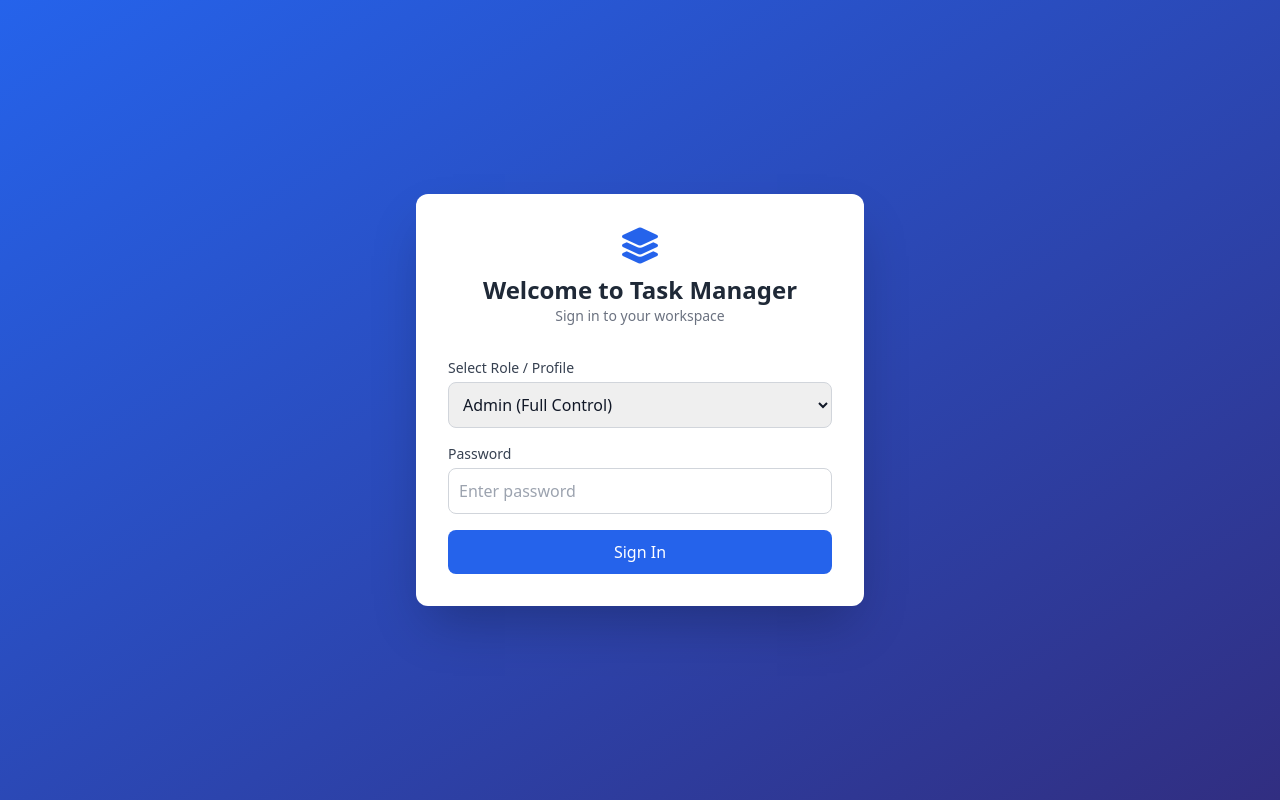
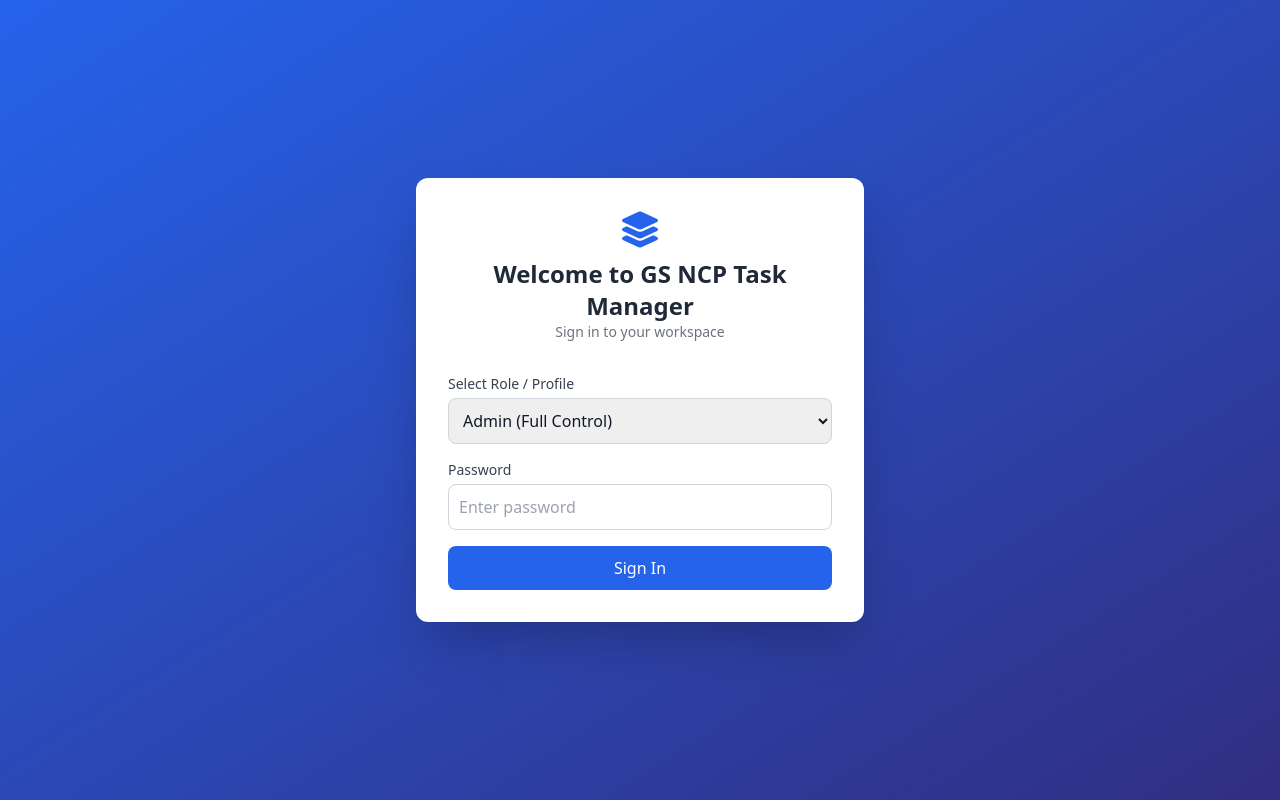
Before and after one commit to govsecncp-source/task-manager, a website: page index.html in a window 1280 px wide. Drawn offline with nearby package versions, Linux system fonts and the light colour scheme.

Commit message:
Update index.html

```diff
--- a/index.html
+++ b/index.html
@@ -3,7 +3,7 @@
 <head>
     <meta charset="UTF-8">
     <meta name="viewport" content="width=device-width, initial-scale=1.0">
-    <title>Task Manager - Issue Tracker</title>
+    <title>GS NCP Task Manager </title>
     <script src="https://cdn.tailwindcss.com"></script>
     <link rel="stylesheet" href="https://cdnjs.cloudflare.com/ajax/libs/font-awesome/6.4.0/css/all.min.css">
 </head>
@@ -14,7 +14,7 @@
         <div class="bg-white rounded-xl shadow-2xl max-w-md w-full p-8">
             <div class="text-center mb-8">
                 <i class="fa-solid fa-layer-group text-blue-600 text-4xl mb-2"></i>
-                <h1 class="text-2xl font-bold text-gray-800">Welcome to Task Manager</h1>
+                <h1 class="text-2xl font-bold text-gray-800">Welcome to GS NCP Task Manager</h1>
                 <p class="text-sm text-gray-500">Sign in to your workspace</p>
             </div>
 
```
